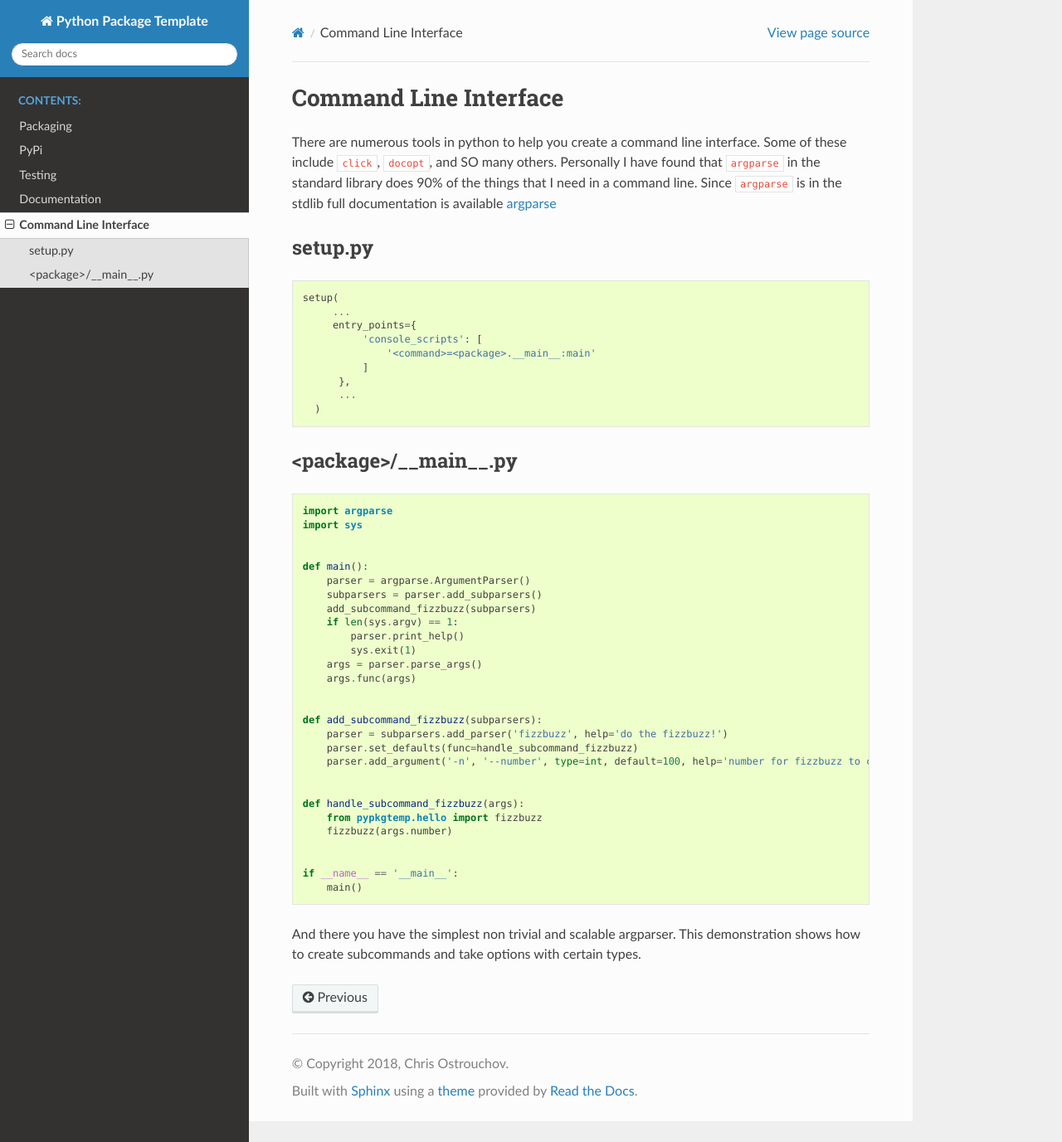
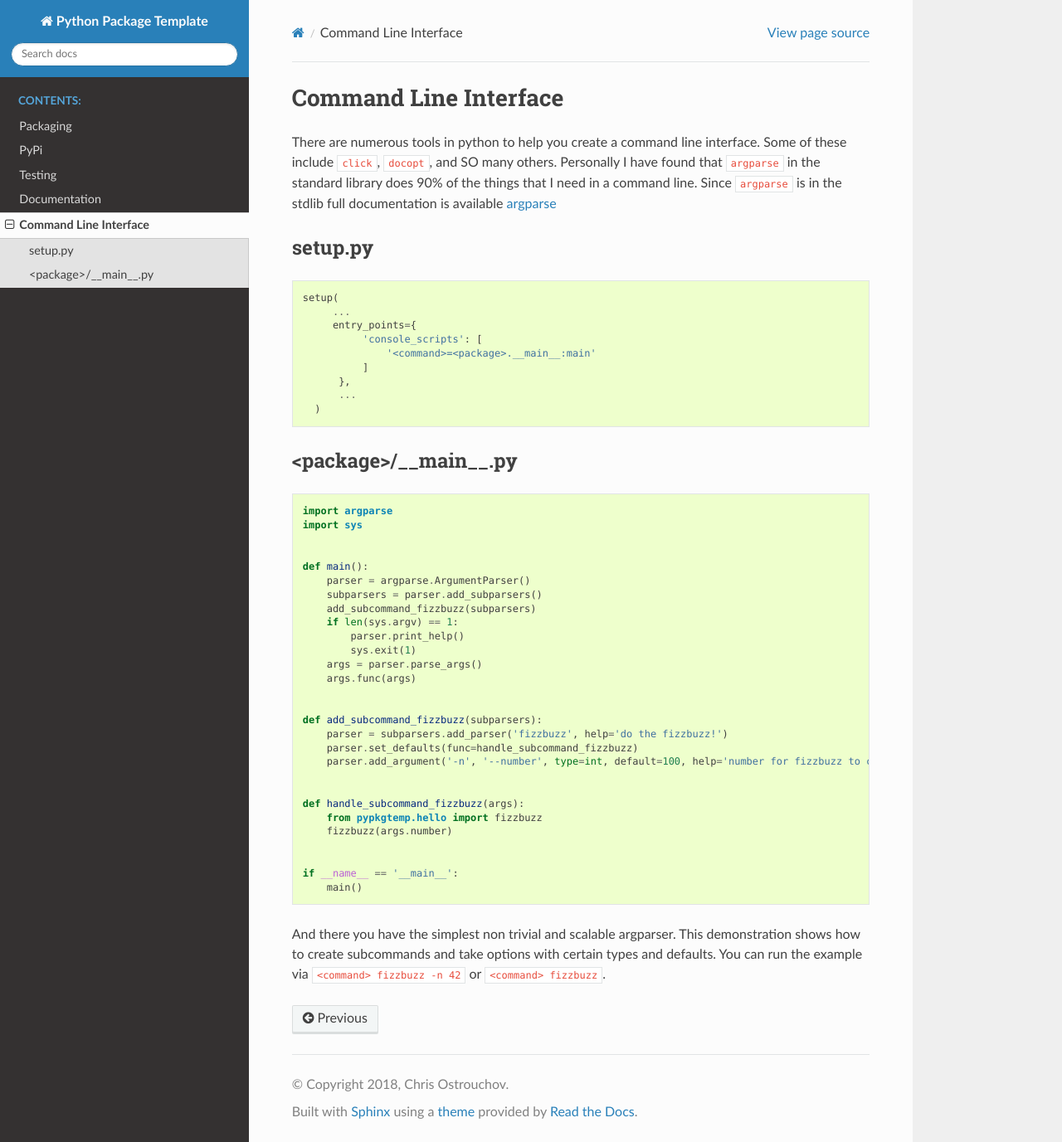
Before and after one commit to dazza-codes/aio-aws, a Sphinx documentation site: the page built from docs/cli.rst, in a window 1280 px wide and 1377 px high. Shown: the whole window at 83% size. Built offline with Sphinx 7.4.7 and the Read the Docs theme 2.0.0, drawn with Linux system fonts in a browser that asks for light colours.

Commit message:
Directions for running command.

```diff
--- a/docs/cli.rst
+++ b/docs/cli.rst
@@ -63,4 +63,5 @@ setup.py
 
 And there you have the simplest non trivial and scalable
 argparser. This demonstration shows how to create subcommands and take
-options with certain types.
+options with certain types and defaults. You can run the example via
+``<command> fizzbuzz -n 42`` or ``<command> fizzbuzz``.
```
